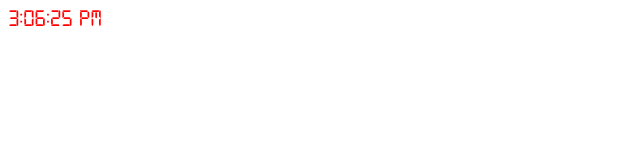
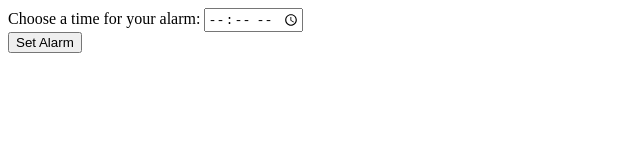
Before and after one commit to andrews-zack/bootcamp-alarm-clock, a plain HTML site: page index.html in a window 1280 px wide. Shown: the whole page, without its empty margins (0-640 px from the left). Drawn offline with Linux system fonts and the light colour scheme.

Commit message:
label and input for setting alarm

```diff
--- a/css/style.css
+++ b/css/style.css
@@ -7,7 +7,7 @@
 }
 
 .clock {
-    font-family: "digital-7regular", serif;
-    font-size: x-large;
+    font-family: 'digital-7regular', serif;
+    font-size: 90px;
     color: red;
 }
--- a/index.html
+++ b/index.html
@@ -7,6 +7,14 @@
         <link href="css/digital-7.regular.ttf" rel="stylesheet" type="text/css">
     </head>
     <body>
-        <div class="clock">3:06:25 PM</div>
+        <div class="clock"></div>
+
+        <div>
+            <label for="alarm">Choose a time for your alarm:</label>
+            <input type="time" id="alarm" id="alarm" min="00:00" max="24:00" required/>
+        </div>
+        <div>
+            <input type="submit" value="Set Alarm"/>
+        </div>
     </body>
 </html>
```
